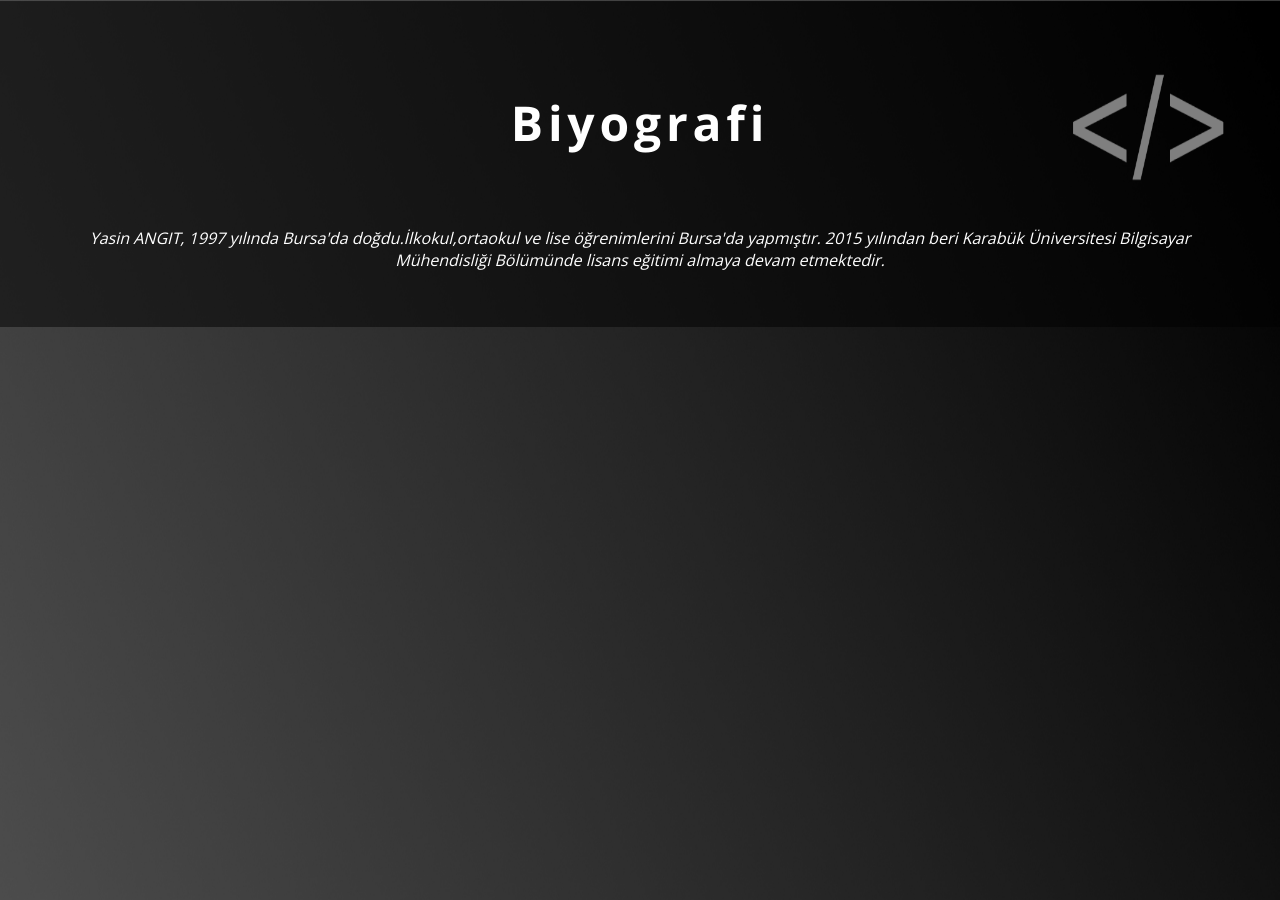
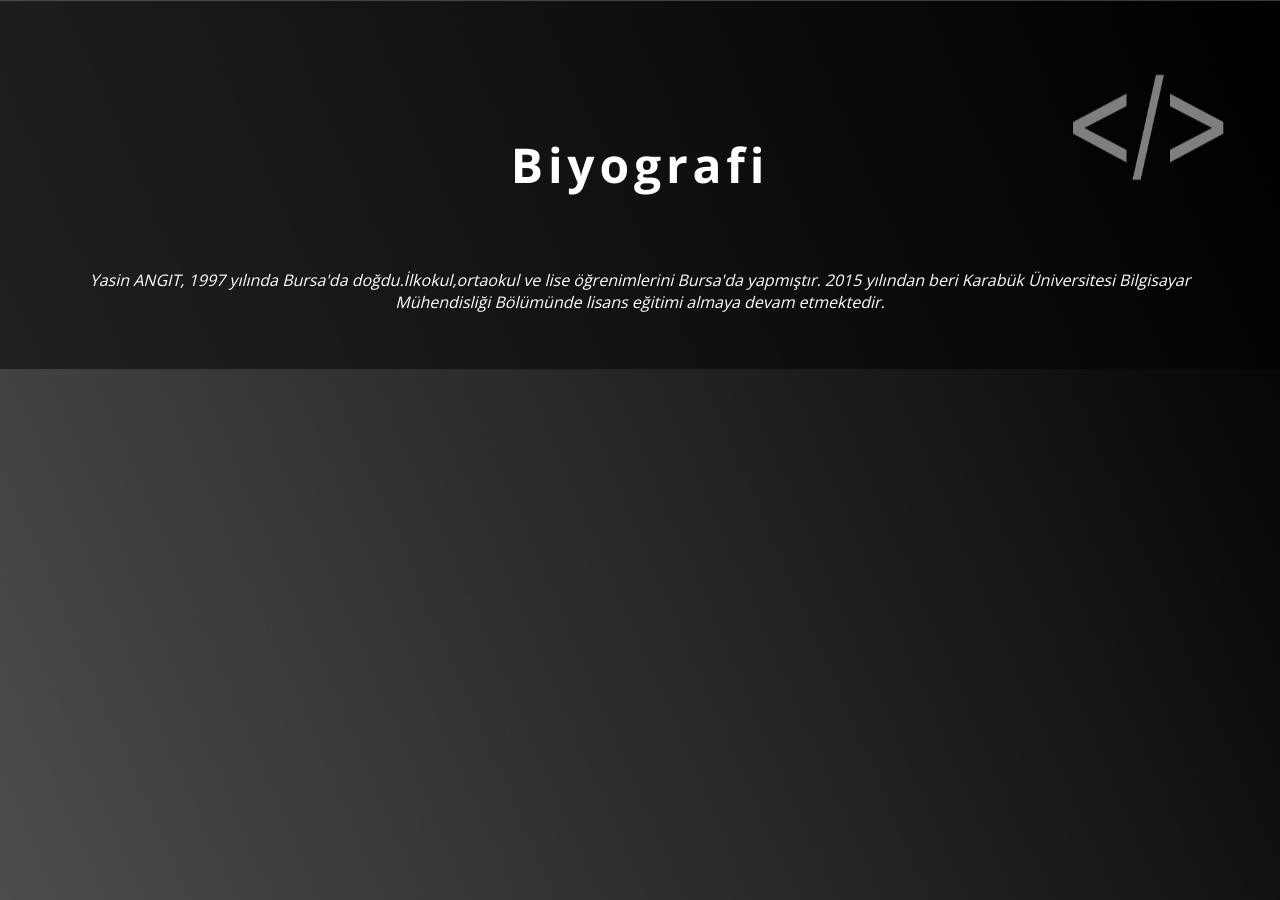
Before and after one commit to yasnangt/yasnangt.github.io, a Jekyll site: the page hakkımda.html, which Jekyll copies as it is, in a window 1280 px wide. Built offline with Jekyll 4.4.1, drawn with Linux system fonts in a browser that asks for light colours; nearby versions of some CDN libraries.

Commit message:
Update front.css

```diff
--- a/css/front.css
+++ b/css/front.css
@@ -39,7 +39,7 @@ h3 {
     font-weight: thin;
 }
 .content {
-    padding-top: 100px;
+    padding-top: 142px;
     padding-bottom: 40px;
     background-color: rgba(0, 0, 0, 0.5);
     text-align: center;
```
